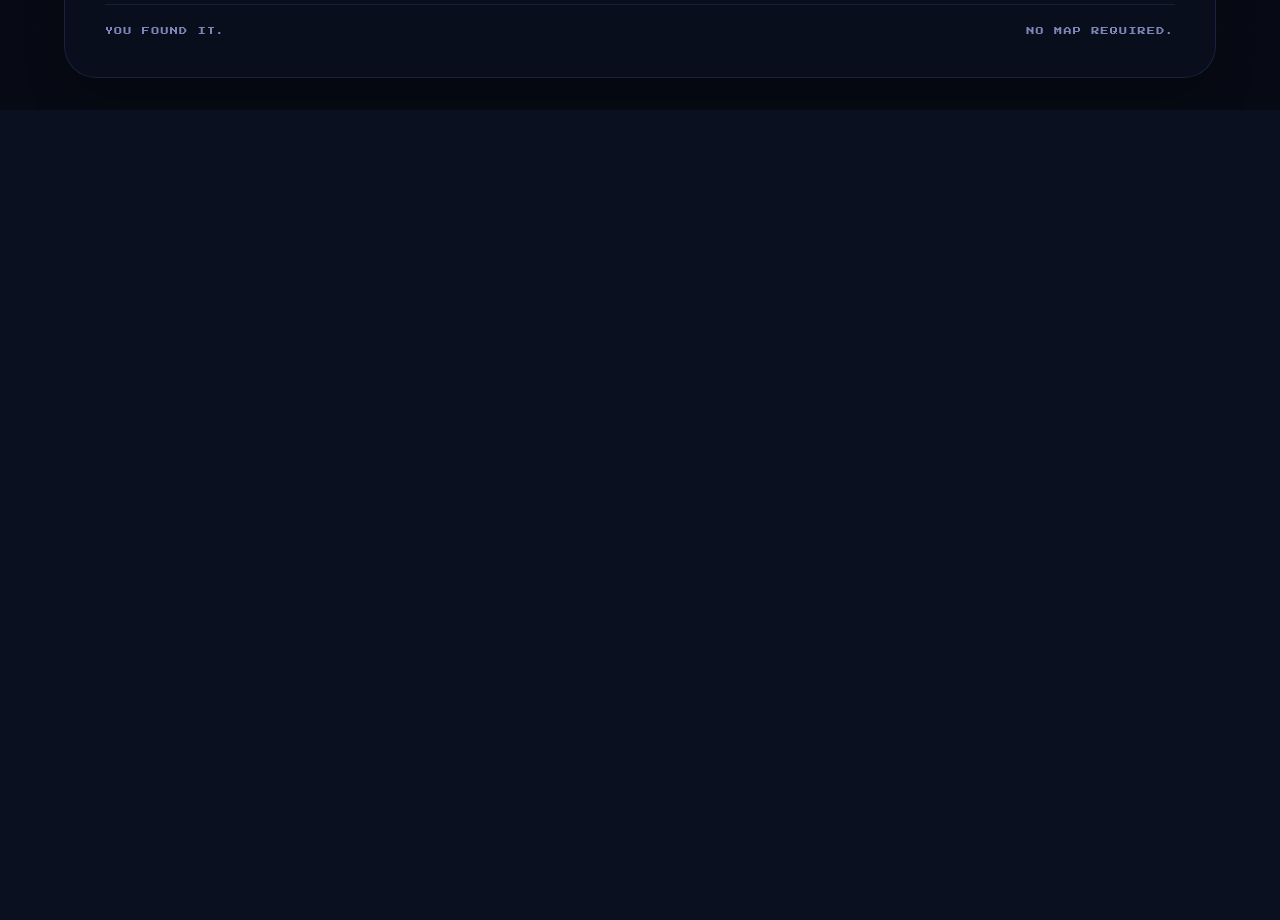
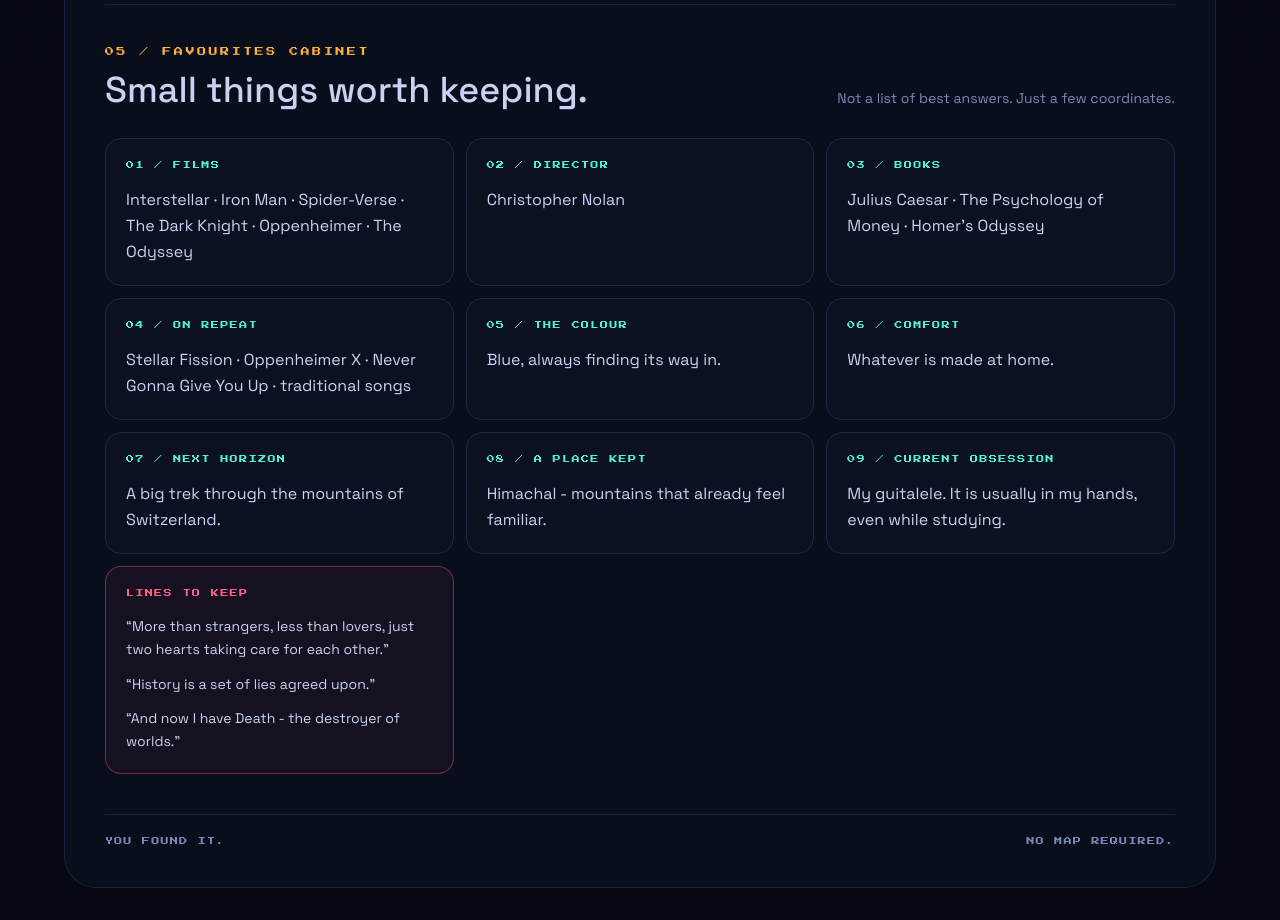
Before and after one commit to manveerplaha/Crosspath, a Next.js app: page /1303 in a window 1280 px wide. Shown: the part 740-1660 px from the top of the page. Before the commit the page ends 850 px from the top, so only its background shows below. Built offline with nearby package versions, Linux system fonts and the light colour scheme.

Commit message:
Add favourites to Signal Room

```diff
--- a/src/app/1303/page.tsx
+++ b/src/app/1303/page.tsx
@@ -56,6 +56,18 @@ const colorClasses = {
   amber: "border-amber bg-amber shadow-amber text-amber",
   magenta: "border-magenta bg-magenta shadow-[0_0_12px_rgba(255,92,138,0.55),0_0_40px_rgba(255,92,138,0.2)] text-magenta",
 } as const;
+
+const favourites = [
+  { label: "FILMS", value: "Interstellar · Iron Man · Spider-Verse · The Dark Knight · Oppenheimer · The Odyssey" },
+  { label: "DIRECTOR", value: "Christopher Nolan" },
+  { label: "BOOKS", value: "Julius Caesar · The Psychology of Money · Homer’s Odyssey" },
+  { label: "ON REPEAT", value: "Stellar Fission · Oppenheimer X · Never Gonna Give You Up · traditional songs" },
+  { label: "THE COLOUR", value: "Blue, always finding its way in." },
+  { label: "COMFORT", value: "Whatever is made at home." },
+  { label: "NEXT HORIZON", value: "A big trek through the mountains of Switzerland." },
+  { label: "A PLACE KEPT", value: "Himachal - mountains that already feel familiar." },
+  { label: "CURRENT OBSESSION", value: "My guitalele. It is usually in my hands, even while studying." },
+] as const;
 
 export default function SignalRoomPage() {
   const [activeId, setActiveId] = useState("now");
@@ -118,6 +130,34 @@ export default function SignalRoomPage() {
           </aside>
         </div>
 
+        <section className="border-t border-duskLight/70 py-8 sm:py-10" aria-labelledby="favourites-heading">
+          <div className="flex flex-col justify-between gap-5 sm:flex-row sm:items-end">
+            <div>
+              <p className="font-display text-[9px] tracking-[0.28em] text-amber">05 / FAVOURITES CABINET</p>
+              <h2 id="favourites-heading" className="mt-3 font-body text-3xl font-medium text-mist sm:text-4xl">Small things worth keeping.</h2>
+            </div>
+            <p className="max-w-sm text-sm leading-relaxed text-mistDim">Not a list of best answers. Just a few coordinates.</p>
+          </div>
+
+          <div className="mt-7 grid gap-3 sm:grid-cols-2 lg:grid-cols-3">
+            {favourites.map((favourite, index) => (
+              <article key={favourite.label} className="group rounded-2xl border border-duskLight bg-dusk/30 p-5 transition hover:-translate-y-1 hover:border-mistDim hover:bg-dusk/55">
+                <p className="font-display text-[8px] tracking-[0.18em] text-neon">0{index + 1} / {favourite.label}</p>
+                <p className="mt-4 text-base leading-relaxed text-mist">{favourite.value}</p>
+              </article>
+            ))}
+
+            <article className="rounded-2xl border border-magenta/40 bg-magenta/5 p-5 sm:col-span-2 lg:col-span-1">
+              <p className="font-display text-[8px] tracking-[0.18em] text-magenta">LINES TO KEEP</p>
+              <div className="mt-4 space-y-3 text-sm leading-relaxed text-mist">
+                <blockquote>“More than strangers, less than lovers, just two hearts taking care for each other.”</blockquote>
+                <blockquote>“History is a set of lies agreed upon.”</blockquote>
+                <blockquote>“And now I have Death - the destroyer of worlds.”</blockquote>
+              </div>
+            </article>
+          </div>
+        </section>
+
         <footer className="flex items-center justify-between border-t border-duskLight/70 pt-5 font-display text-[8px] tracking-[0.16em] text-mistDim">
           <span>YOU FOUND IT.</span>
           <span>NO MAP REQUIRED.</span>
```
